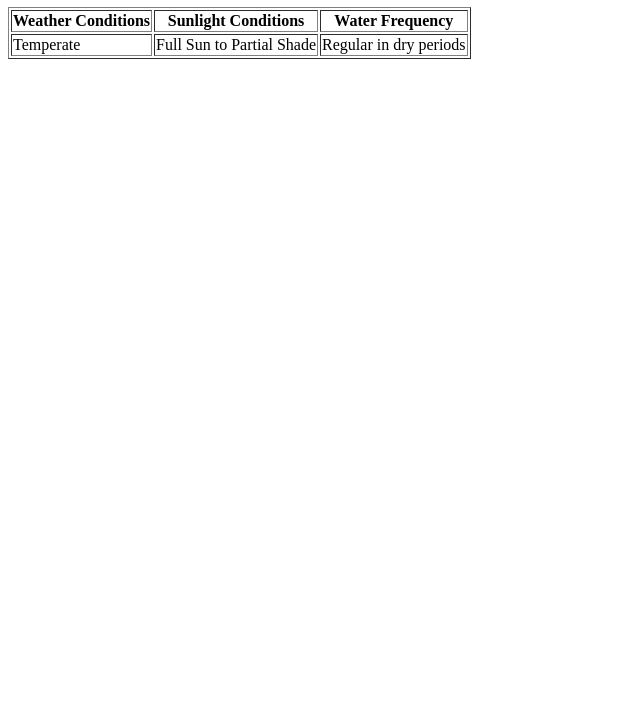
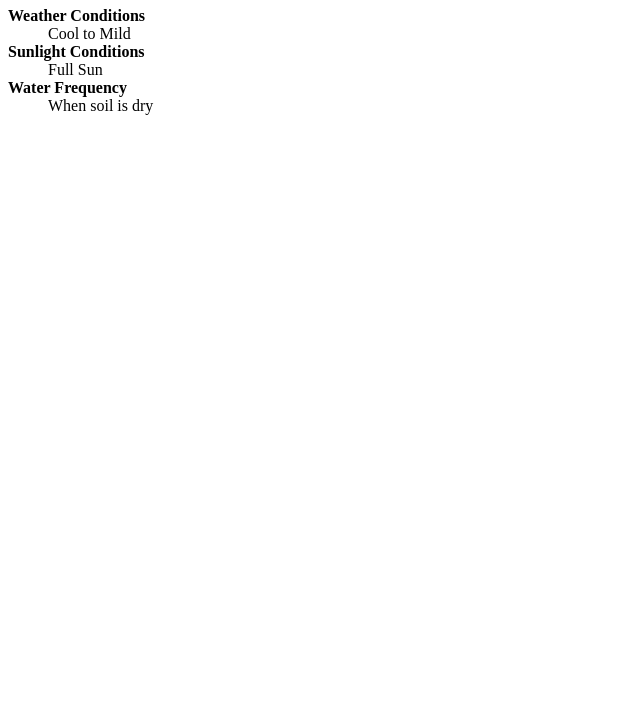
Before and after one commit to dsmasrani/StudyBuddyFront, a website: page packages/proto/quercus_robur.html in a window 1280 px wide. Shown: the part 99-800 px from the top of the page, without its empty margins (0-640 px from the left). Drawn offline with Linux system fonts and the light colour scheme.

Commit message:
Updated table to DL

```diff
--- a/packages/proto/quercus_robur.html
+++ b/packages/proto/quercus_robur.html
@@ -12,17 +12,13 @@
 </nav>
 <h1>English Oak
 </h1>
-<table border="1">
-    <tr>
-        <th>Weather Conditions</th>
-        <th>Sunlight Conditions</th>
-        <th>Water Frequency</th>
-    </tr>
-    <tr>
-        <td>Temperate</td>
-        <td>Full Sun to Partial Shade</td>
-        <td>Regular in dry periods</td>
-    </tr>
-</table>
+<dl>
+    <dt><strong>Weather Conditions</strong></dt>
+    <dd>Cool to Mild</dd>
+    <dt><strong>Sunlight Conditions</strong></dt>
+    <dd>Full Sun</dd>
+    <dt><strong>Water Frequency</strong></dt>
+    <dd>When soil is dry</dd>
+</dl>
 </body>
 </html>
```
Also changed, not shown: packages/proto/rosa_new_dawn.html (+8 -12 lines), packages/proto/tulipa_spp.html (+8 -12 lines).
